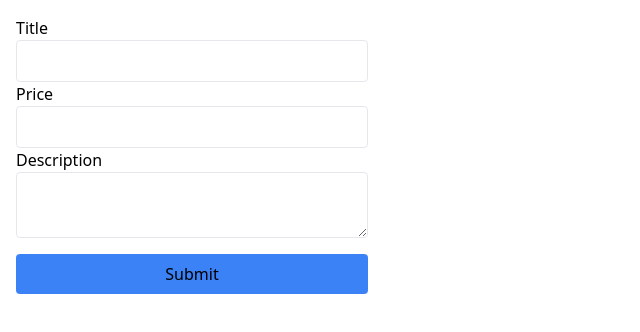
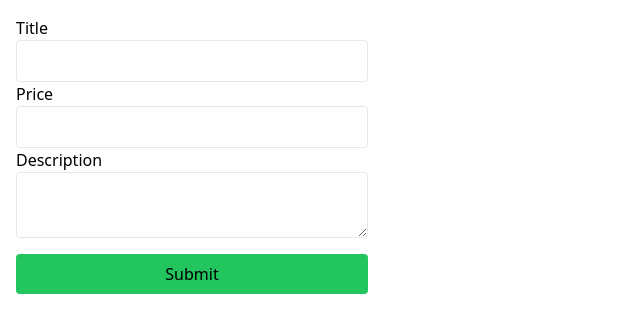
Before and after one commit to AshirAzeem-Developer/nextjs-learning, a Next.js app: page /products-db-create in a window 1280 px wide. Shown: the top 332 px of the page, without its empty margins (0-640 px from the left). Built offline with nearby package versions, Linux system fonts and the light colour scheme; no server answers; the database is empty.

Commit message:
Implementation of Use Form Status

```diff
--- a/src/app/products-db-create/page.tsx
+++ b/src/app/products-db-create/page.tsx
@@ -1,3 +1,4 @@
+import Submit from "@/components/submit-form";
 import { addProduct } from "@/prisma-db";
 import { redirect } from "next/navigation";
 
@@ -13,6 +14,7 @@ export default function AddProductPage() {
     await addProduct(title, parseInt(price), description);
     redirect("/products-db");
   }
+
   return (
     <form action={createProduct} className="p-4 space-y-4 max-w-96">
       <label className="text-black">
@@ -38,12 +40,7 @@ export default function AddProductPage() {
           name="description"
         />
       </label>
-      <button
-        type="submit"
-        className="block w-full p-2 text-black bg-blue-500 rounded disabled:bg-gray-500"
-      >
-        Submit
-      </button>
+      <Submit />
     </form>
   );
 }
--- /dev/null
+++ b/src/components/submit-form.tsx
@@ -0,0 +1,20 @@
+"use client";
+
+import React from "react";
+import { useFormStatus } from "react-dom";
+
+const Submit = () => {
+  const { pending } = useFormStatus();
+
+  return (
+    <button
+      type="submit"
+      disabled={pending}
+      className="block w-full p-2 text-black bg-green-500 rounded disabled:bg-gray-500 disabled:text-white "
+    >
+      Submit
+    </button>
+  );
+};
+
+export default Submit;
```
